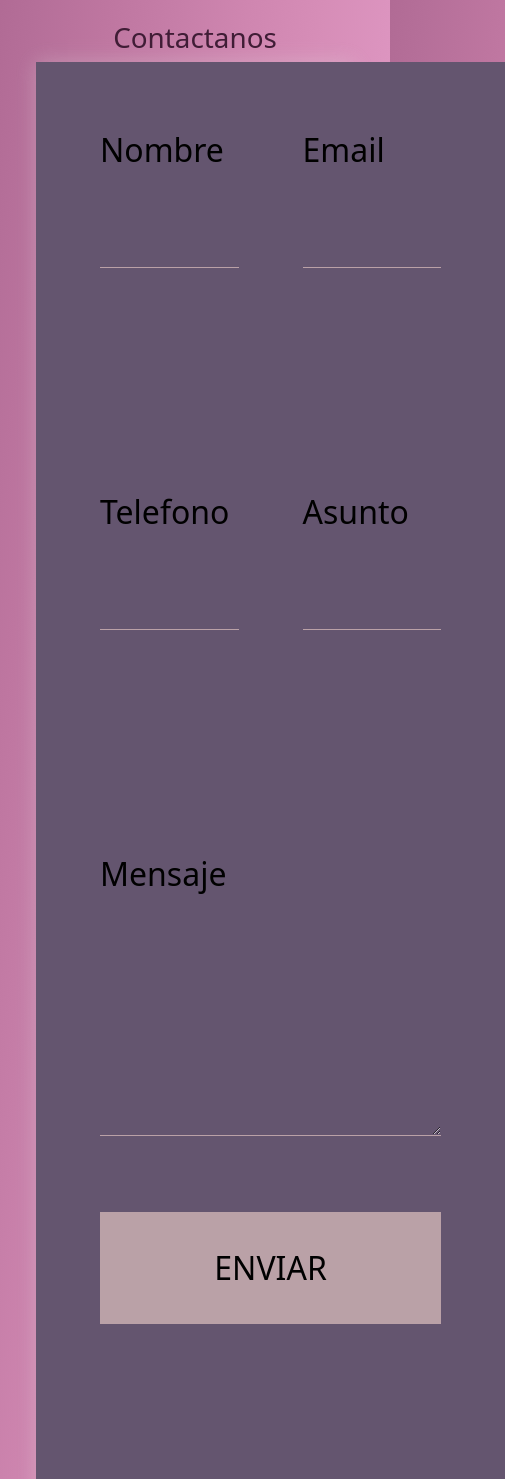
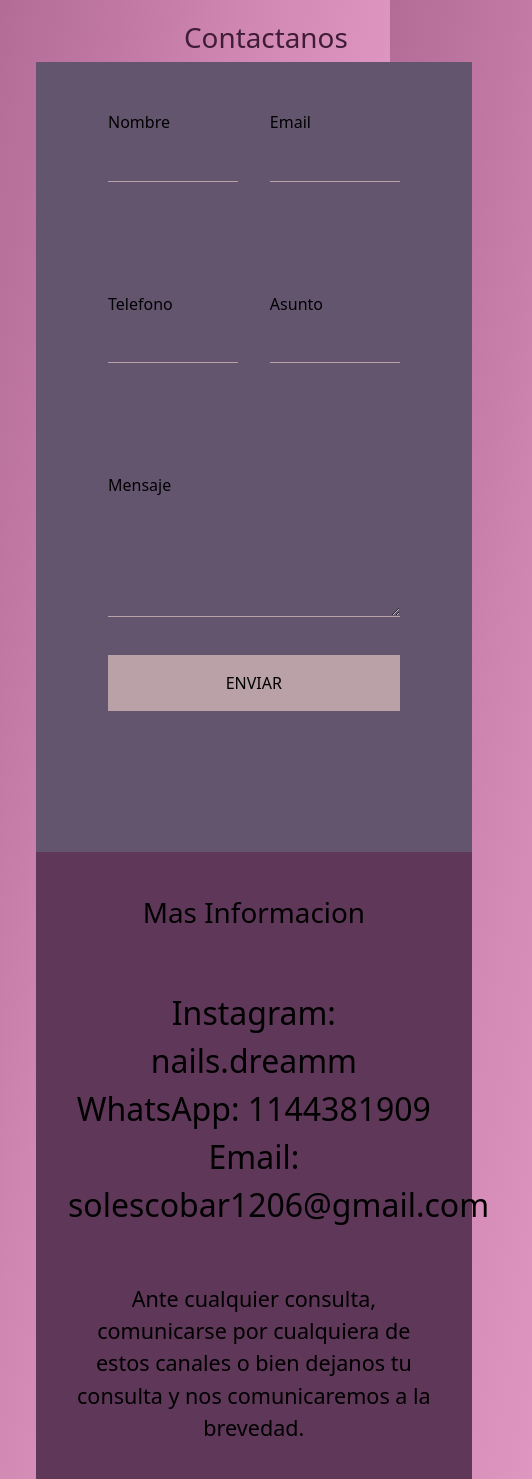
Before and after one commit to ClaudioA18/dream_nails, a plain HTML site: page assets/views/contacto.html in a window 390 px wide. Shown: the part 229-1708 px from the top of the page, 532 px wide, since content can reach past the window. Drawn offline with nearby package versions, Linux system fonts and the light colour scheme.

Commit message:
bootstrap final

```diff
--- a/assets/css/style.css
+++ b/assets/css/style.css
@@ -20,11 +20,14 @@
     margin: 0;
     box-sizing: border-box;
 }
-
+html{
+    font-family: var(--font-primary);
+}
 /*fin de reset*/
 
 body{
     background: var(--secondary);
+
 }
 
 /*header*/
@@ -54,9 +57,7 @@ footer{
 
 }
 
-.texto-principal{
-    font-size: 3.5em;
-}
+
 
 h1{
 
@@ -64,24 +65,13 @@ h1{
 }
 
 .contacto{
-    margin-left: auto;
-    margin-right: auto;
+
     padding: 1.5em;
 }
 
-.contacto__titulo{
-    text-align: center;
-    color: #401d36;
-    font-size: var(--text-lg);
-    text-transform: capitalize;
-    animation: contacto infinite alternate ease-in 8s
-}
 
-.contacto__formulario{
-    box-shadow: 0 0 20px 0 rgba(225, 225, 225, .3);
-    display: grid;
-    grid-template-columns: 1fr;
-}
+
+
 
 .contacto__formulario > *{
     padding: 2em;
@@ -131,7 +121,6 @@ h1{
     margin: 0;
     padding: 1em;
     color: black;
-    font-size: 2em;
 }
 
 .contacto__datos form button,
@@ -163,7 +152,6 @@ h1{
 
 .contacto__info{
     background: #5f3759;
-    font-size: .5em;
     padding: 1em;
 }
 
@@ -171,9 +159,7 @@ h1{
 .contacto__info ul,
 .contacto__info p{
     padding: 1em;
-    text-align: left;
     margin: 0 0 1rem 0;
-    font-size: 2em;
     color: black;
 }
 
@@ -181,3 +167,7 @@ h1{
     list-style: none;
     padding: none;
 }
+
+.body__contacto{
+    min-width: 63vh;
+}
--- a/assets/views/contacto.html
+++ b/assets/views/contacto.html
@@ -12,7 +12,7 @@
   <link rel="stylesheet" href="../css/style.css">
 </head>
 
-<body class="container-fluid">
+<body class="body__contacto">
   <!-- inicio del header -->
   <header>
     <nav class="navbar navbar-expand-lg navbar-light container-md">
@@ -49,11 +49,11 @@
   <!-- fin del header -->
 
   <!-- inicio main -->
-  <main class="contacto container">
-    <h1 class="contacto__titulo fs-1">Contactanos</h1>
-    <section class="contacto__formulario">
-      <div class="contacto__datos flex-wrap">
-        <form>
+  <main class="contacto container col-sm-12">
+    <h1 class="contacto__titulo text-center fs-1">Contactanos</h1>
+    <section class="contacto__formulario container row">
+      <div class="col-lg-7 col-md-12 col-sm-12 contacto__datos">
+        <form class="container">
           <p class="nombre">
             <label>
               Nombre
@@ -83,9 +83,9 @@
           </p>
         </form>
       </div>
-      <div class="contacto__info">
-        <h2>Mas Informacion</h2>
-        <ul>
+      <div class="col-lg-5 col-md-12 col-sm-12 contacto__info text-center container">
+        <h2 class="fs-1">Mas Informacion</h2>
+        <ul class="fs-6">
           <li>
             Instagram: nails.dreamm
           </li>
@@ -96,11 +96,11 @@
             Email: solescobar1206@gmail.com
           </li>
         </ul>
-        <p>
+        <p class="fs-4">
           Ante cualquier consulta, comunicarse por cualquiera de estos canales o bien dejanos tu consulta y nos
           comunicaremos a la brevedad.
         </p>
-        <p>
+        <p class="fs-4">
           Dream Nails.
         </p>
       </div>
@@ -115,7 +115,7 @@
           src="../image/logo instagram.jpg"
           alt="instagram" width="200" height="200"></a>
     </picture>
-    <p class="fs-4 text-white">Todos los derechos reservados&copy;2022</p>
+    <p class="fs-4 text-white text-center">Todos los derechos reservados&copy;2022</p>
   </footer>
   <!-- fin del footer -->
   <script src="https://cdn.jsdelivr.net/npm/bootstrap@5.1.3/dist/js/bootstrap.bundle.min.js"
```
Also changed, not shown: assets/views/galeria.html (+1 -1 lines), assets/views/promociones.html (+1 -1 lines), assets/views/servicios.html (+1 -1 lines), index.html (+9 -8 lines).
